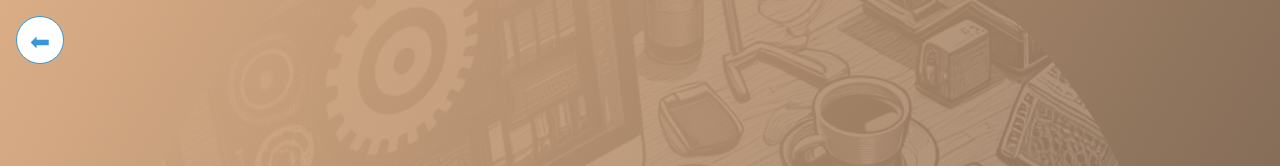
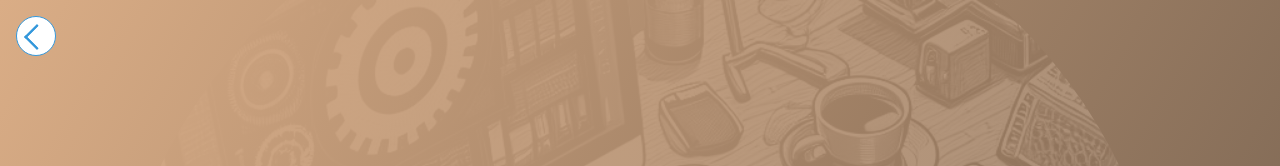
Before and after one commit to nck974/nichoko, an Angular app: page /career in a window 1280 px wide. Shown: the top 166 px of the page. Built offline with nearby package versions, Linux system fonts and the light colour scheme.

Commit message:
Harmonize arrows

```diff
--- a/src/app/shared/components/go-back-button/go-back-button.component.html
+++ b/src/app/shared/components/go-back-button/go-back-button.component.html
@@ -1 +1,3 @@
-<a class="return show-cursor" title="Go back" (click)="onGoBack()"></a>
+<div class="top-left">
+    <app-next-button [direction]="'left'" [onClick]="onGoBack.bind(this)"></app-next-button>
+</div>
--- a/src/app/shared/components/go-back-button/go-back-button.component.scss
+++ b/src/app/shared/components/go-back-button/go-back-button.component.scss
@@ -1,27 +1,7 @@
-// Go back button
-.return {
-    display: flex;
-    align-items: center;
-    justify-content: center;
-    position: fixed;
+.top-left {
+    position: absolute;
+    margin: 1rem;
     top: 0;
     left: 0;
     z-index: 100;
-    margin: 1rem;
-    font-size: 1.5rem;
-    color: #3498db;
-    background-color: #ffff;
-    border: solid 1px #3498db;
-    border-radius: 50%;
-    width: 2em;
-    height: 2em;
 }
-
-.return:hover{
-    background-color: #3498db;
-    color: #ffff;
-}
-
-.return::before {
-    content: '\2B05';
-}
--- a/src/app/shared/components/go-back-button/go-back-button.component.ts
+++ b/src/app/shared/components/go-back-button/go-back-button.component.ts
@@ -1,10 +1,13 @@
 import { Component } from '@angular/core';
 import { Location } from '@angular/common';
+import { NextButtonComponent } from '../next-button/next-button.component';
 
 @Component({
   selector: 'app-go-back-button',
   standalone: true,
-  imports: [],
+  imports: [
+    NextButtonComponent
+  ],
   templateUrl: './go-back-button.component.html',
   styleUrl: './go-back-button.component.scss'
 })
--- a/src/app/shared/components/next-button/next-button.component.scss
+++ b/src/app/shared/components/next-button/next-button.component.scss
@@ -1,7 +1,7 @@
 .btn {
     position: relative;
-    width: 40px;
-    height: 40px;
+    width: 2.5rem;
+    height: 2.5rem;
     border-radius: 50%;
     background-color: #ffffff;
     border: 1px solid #3498db;
@@ -20,10 +20,10 @@
 .btn::after {
     content: '';
     position: absolute;
-    width: 16px;
-    height: 16px;
-    margin-top: -10px;
-    margin-left: -8px;
+    width: 1rem;
+    height: 1rem;
+    margin-top: -0.6em;
+    margin-left: -0.6em;
     border-left: 2px solid #3498db;
     border-bottom: 2px solid #3498db;
 }
```
